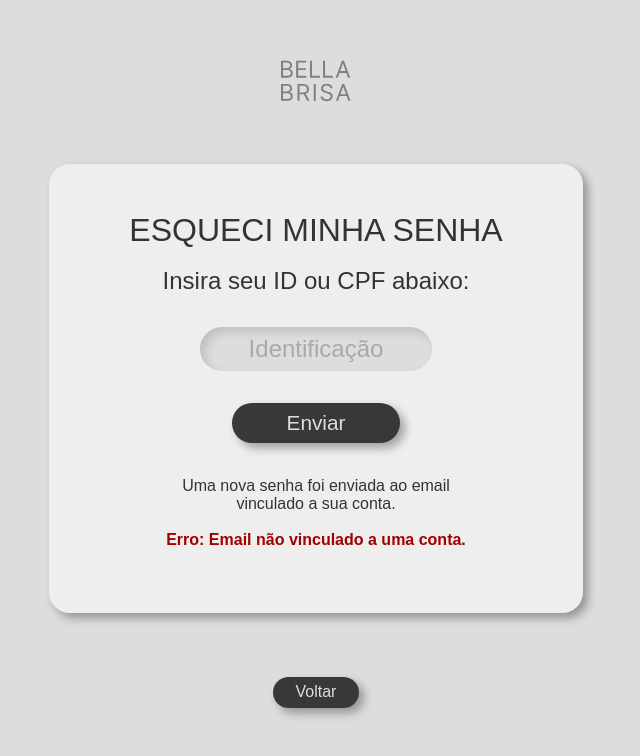
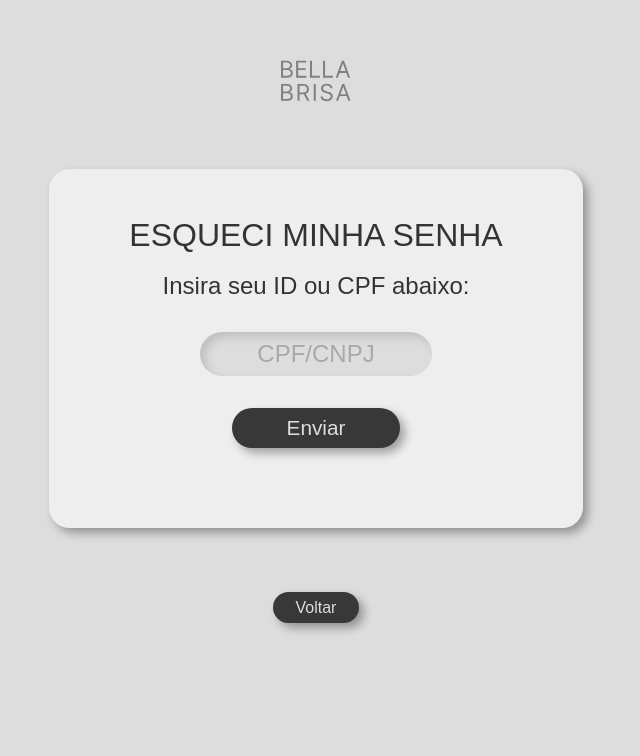
Before and after one commit to eichfernandes/Bella-Brisa, a Next.js app: page /esqueci-minha-senha in a window 1280 px wide. Shown: the top 756 px of the page, without its empty margins (324-964 px from the left). Built offline with nearby package versions, Linux system fonts and the light colour scheme.

Commit message:
Adicionado o elemento Hidden aos avisos de erro de cada página e mudança no input de 'esqueci minha senha' para CPF/CNPJ

```diff
--- a/src/app/esqueci-minha-senha/page.tsx
+++ b/src/app/esqueci-minha-senha/page.tsx
@@ -32,16 +32,16 @@ export default function EsqueciMinhaSenha() {
                 <input
                     className={styles.input2}
                     type="number"
-                    placeholder="Identificação"
+                    placeholder="CPF/CNPJ"
                 /><br/>
                 <button className={styles.inputButton2}>
                     Enviar
                 </button>
 
-                <span // Fazer este texto aparecer somente se a opção de Enviar for clicada e o Email existe no Banco de Dados
+                <span hidden // Fazer este texto aparecer somente se a opção de Enviar for clicada e o Email existe no Banco de Dados
                 ><br/><br/>Uma nova senha foi enviada ao email<br/>
                 vinculado a sua conta.</span>
-                <span className={styles.errorText} // Fazer este texto aparecer somente se a opção de Enviar for clicada e o Email não existir
+                <span className={styles.errorText} hidden // Fazer este texto aparecer somente se a opção de Enviar for clicada e o Email não existir
                 ><br/><br/>Erro: Email não vinculado a uma conta.</span>
             </div>
         </div>
--- a/src/app/login/page.tsx
+++ b/src/app/login/page.tsx
@@ -43,7 +43,7 @@ export default function Login() {
             <input
               className={styles.input}
               type="textfield"
-              placeholder="ID ou CPF"
+              placeholder="Identificador"
               value={userId}
               onChange={(e) => setUserId(e.target.value)}
             /><br/>
@@ -57,7 +57,7 @@ export default function Login() {
             <button className={styles.inputButton} onClick={handleLogin}>
               Entrar
             </button>
-            <span className={styles.errorText} // Fazer este texto aparecer somente se o login falhar
+            <span className={styles.errorText} hidden // Fazer este texto aparecer somente se o login falhar
             ><br/><br/>Erro de Login: Identificador ou Senha incorretos.</span>
           </div>
         </div>
--- a/src/app/trocar-senha/page.tsx
+++ b/src/app/trocar-senha/page.tsx
@@ -55,6 +55,10 @@ export default function TrocarSenha() {
                 <button className={styles.inputButton}>
                 Alterar Senha
                 </button>
+                <span className={styles.errorText} hidden // Fazer este texto aparecer somente se a senha nova e a confirmação não baterem
+                ><br/><br/>Erro: A nova senha e a repetição não batem.</span>
+                <span className={styles.errorText} hidden // Fazer este texto aparecer somente se a senha atual estiver incorreta
+                ><br/><br/>Erro: Senha incorreta.</span>
             </div>
         </div>
         <input
```
Also changed, not shown: 1 other file (tests, documents, lock files or other folders).
